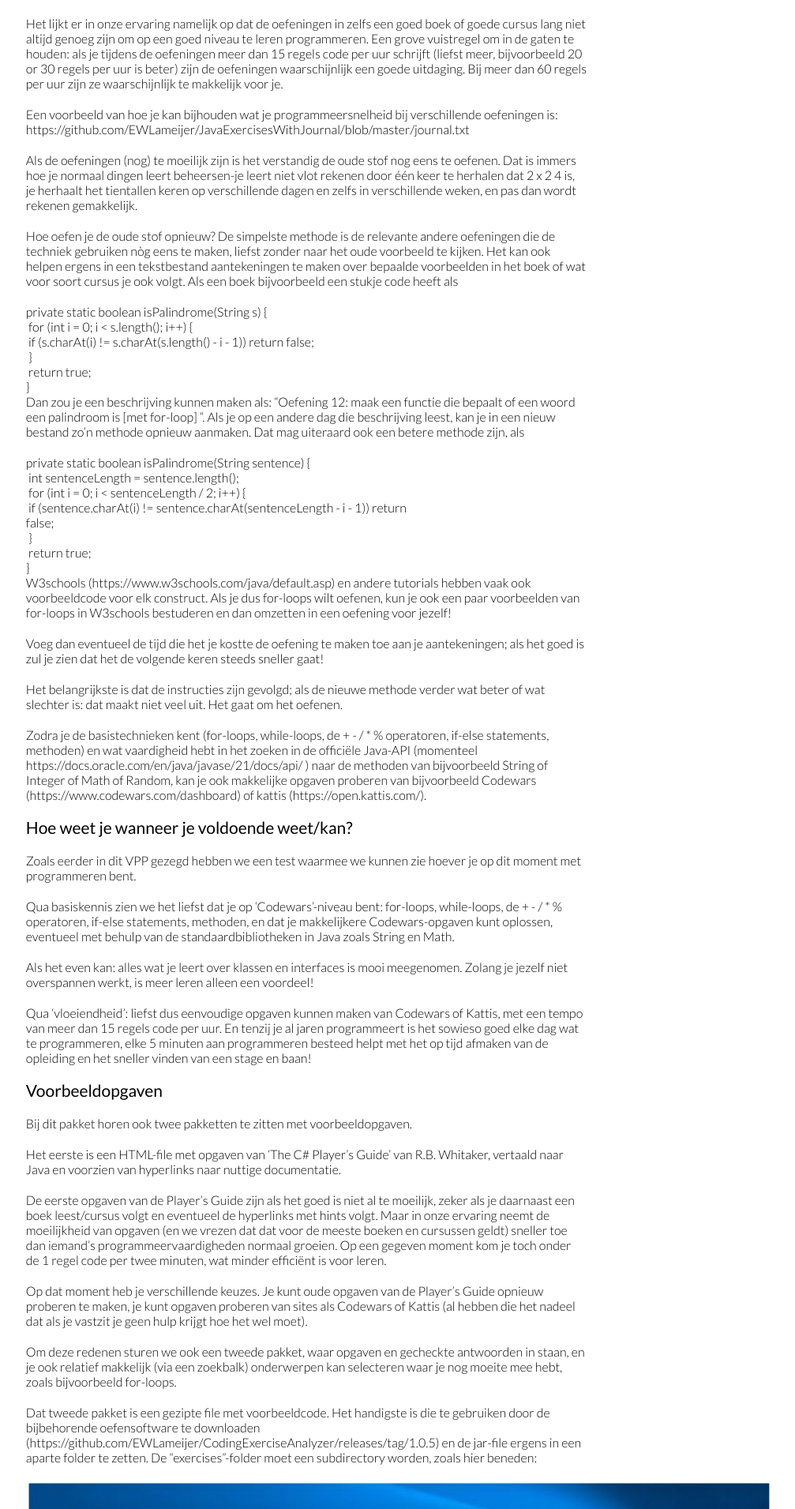
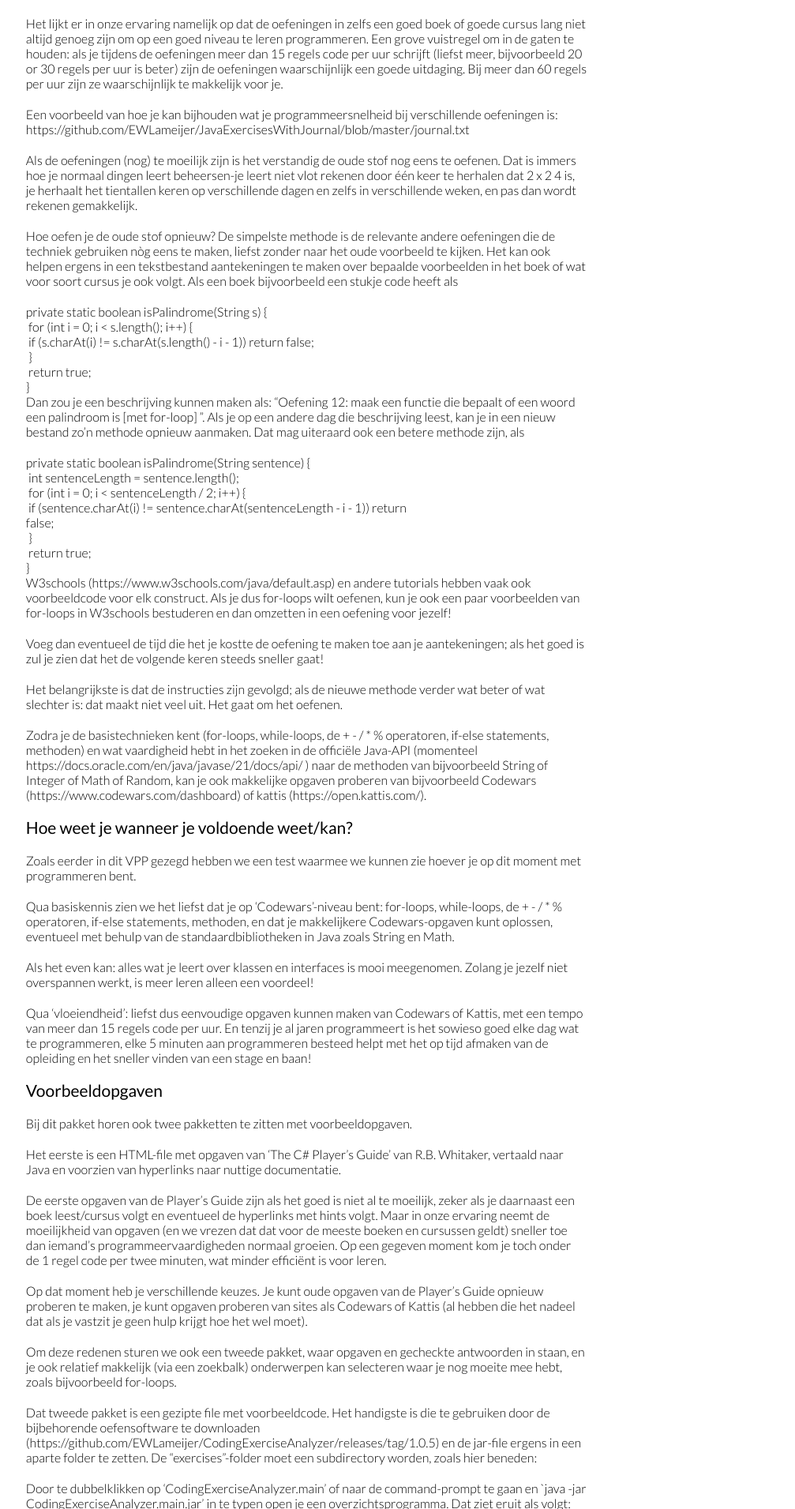
Before and after one commit to ITvitae/itvitae.github.io, a Jekyll site: the page built from docs/orientatie-java.md, in a window 1280 px wide. Shown: the part 3089-5000 px from the top of the page at 79% size, without its empty margins (252-1259 px from the left). Built offline with Jekyll 4.4.1, drawn with Linux system fonts in a browser that asks for light colours.

Commit message:
Revert "Poging om plaatjes erin te zetten"
This reverts commit fdd86da658db5c7e74607e4d168761e97bab8391.

```diff
--- a/docs/orientatie-java.md
+++ b/docs/orientatie-java.md
@@ -149,8 +149,6 @@ Dat tweede pakket is een gezipte file met voorbeeldcode. Het handigste is die te
 (https://github.com/EWLameijer/CodingExerciseAnalyzer/releases/tag/1.0.5) en de jar-file ergens in een aparte folder te zetten. De “exercises"-folder moet een subdirectory worden, zoals hier
 beneden:
 
-![directory-structuur codingexercise-programma](/assets/images/java_codingexercises_screenshot1.jpg)
-
 
 Door te dubbelklikken op ‘CodingExerciseAnalyzer.main’ of naar de command-prompt te gaan en `java -jar CodingExerciseAnalyzer.main.jar’ in te typen open je een overzichtsprogramma. Dat ziet eruit als volgt:
 
```
